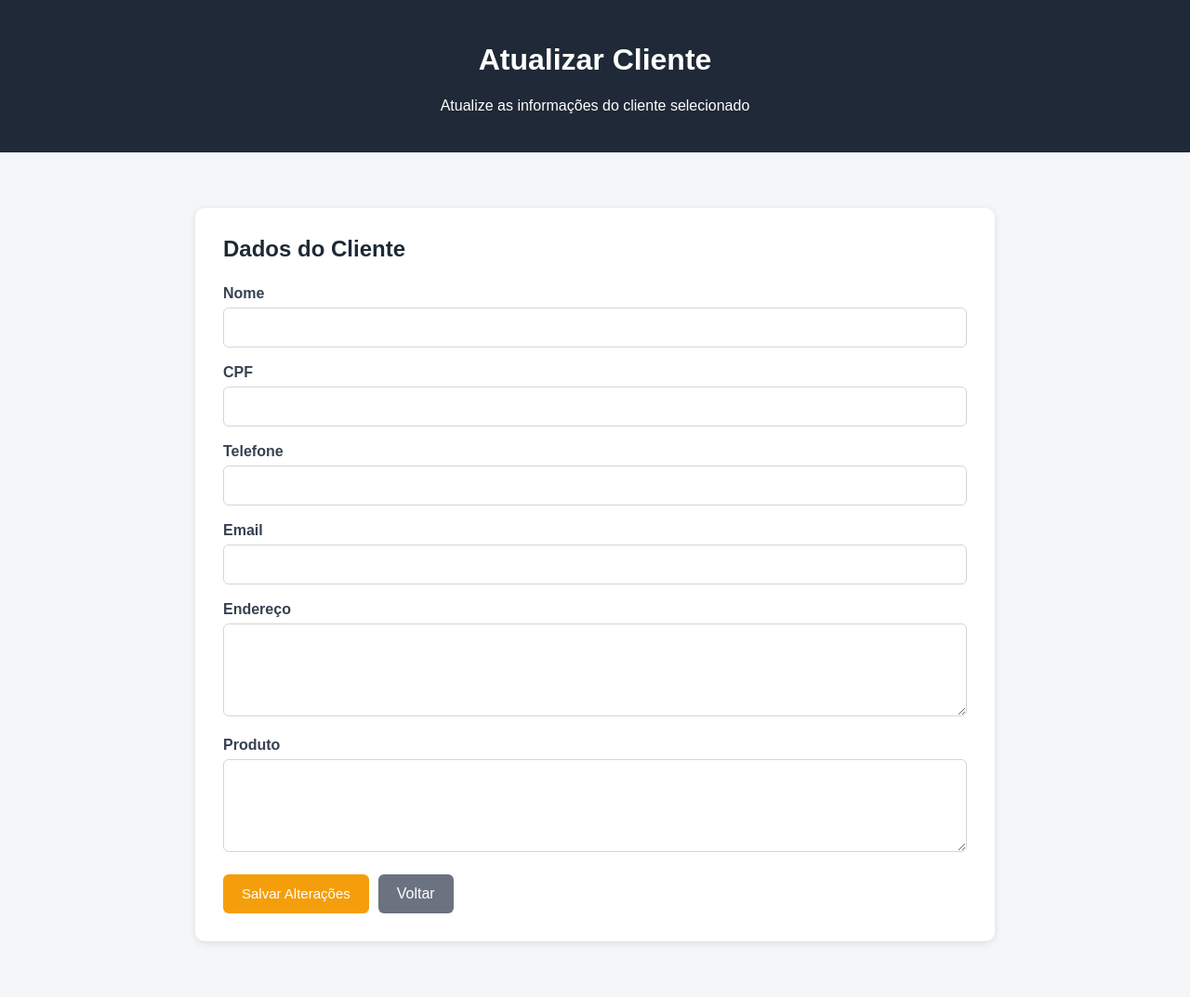
After one commit to isaaclkt/sistema-assistencia-tecnica, a Flask app: template templates/editar_clientes-PC-LB.html in a window 1280 px wide. The commit adds this page. Shown: the whole page at 93% size. Run offline with Flask 3, Linux system fonts and the light colour scheme; the template is opened without the code that fills it, so the values that code supplies are empty.

```diff
--- /dev/null
+++ b/templates/editar_clientes-PC-LB.html
@@ -0,0 +1,168 @@
+<!DOCTYPE html>
+<html lang="pt-BR">
+<head>
+    <meta charset="UTF-8">
+    <meta name="viewport" content="width=device-width, initial-scale=1.0">
+    <title>Atualizar Cliente</title>
+
+    <style>
+        * {
+            box-sizing: border-box;
+        }
+
+        body {
+            font-family: Arial, sans-serif;
+            background-color: #f4f6f8;
+            margin: 0;
+            padding: 0;
+        }
+
+        header {
+            background-color: #1f2937;
+            color: white;
+            padding: 25px;
+            text-align: center;
+        }
+
+        main {
+            max-width: 900px;
+            margin: 40px auto;
+            padding: 20px;
+        }
+
+        .card {
+            background-color: white;
+            padding: 30px;
+            border-radius: 10px;
+            box-shadow: 0 2px 8px rgba(0,0,0,0.1);
+        }
+
+        .card h2 {
+            margin-top: 0;
+            color: #1f2937;
+            margin-bottom: 25px;
+        }
+
+        .form-group {
+            margin-bottom: 18px;
+        }
+
+        label {
+            display: block;
+            margin-bottom: 6px;
+            font-weight: bold;
+            color: #374151;
+        }
+
+        input,
+        textarea {
+            width: 100%;
+            padding: 12px;
+            border: 1px solid #d1d5db;
+            border-radius: 6px;
+            font-size: 15px;
+        }
+
+        input:focus,
+        textarea:focus {
+            outline: none;
+            border-color: #2563eb;
+        }
+
+        textarea {
+            resize: vertical;
+            min-height: 100px;
+        }
+
+        .botoes {
+            display: flex;
+            gap: 10px;
+            margin-top: 20px;
+        }
+
+        button {
+            background-color: #f59e0b;
+            color: white;
+            border: none;
+            padding: 12px 20px;
+            border-radius: 6px;
+            cursor: pointer;
+            font-size: 15px;
+        }
+
+        button:hover {
+            background-color: #d97706;
+        }
+
+        .voltar {
+            background-color: #6b7280;
+            text-decoration: none;
+            color: white;
+            padding: 12px 20px;
+            border-radius: 6px;
+        }
+
+        .voltar:hover {
+            background-color: #4b5563;
+        }
+    </style>
+</head>
+
+<body>
+
+<header>
+    <h1>Atualizar Cliente</h1>
+    <p>Atualize as informações do cliente selecionado</p>
+</header>
+
+<main>
+
+    <div class="card">
+
+        <h2>Dados do Cliente</h2>
+
+        <form action="/clientes/atualizar/{{ cliente['id'] }}" method="POST">
+
+            <div class="form-group">
+                <label>Nome</label>
+                <input type="text" name="nome" value="{{ cliente['nome'] }}" required>
+            </div>
+
+            <div class="form-group">
+                <label>CPF</label>
+                <input type="text" name="cpf" value="{{ cliente['cpf'] }}" required>
+            </div>
+
+            <div class="form-group">
+                <label>Telefone</label>
+                <input type="text" name="telefone" value="{{ cliente['telefone'] }}" required>
+            </div>
+
+            <div class="form-group">
+                <label>Email</label>
+                <input type="email" name="email" value="{{ cliente['email'] }}" required>
+            </div>
+
+            <div class="form-group">
+                <label>Endereço</label>
+                <textarea name="endereco" required>{{ cliente['endereco'] }}</textarea>
+            </div>
+
+            <div class="form-group">
+                <label>Produto</label>
+                <textarea name="produto" required>{{ cliente['produto'] }}</textarea>
+            </div>
+
+            <div class="botoes">
+                <button type="submit">Salvar Alterações</button>
+                <a href="/cadastro" class="voltar">Voltar</a>
+            </div>
+
+        </form>
+
+    </div>
+
+</main>
+
+</body>
+</html>
```
Also changed, not shown: routes/ordem_servico.py (+11 -1 lines), templates/adicionar_clientes-PC-LB.html (added, +145 -0 lines), templates/gerenciar_clientes-PC-LB.html (added, +194 -0 lines), templates/ordem-servico.html (+20 -0 lines), database/sistema-PC-LB.db (added).
